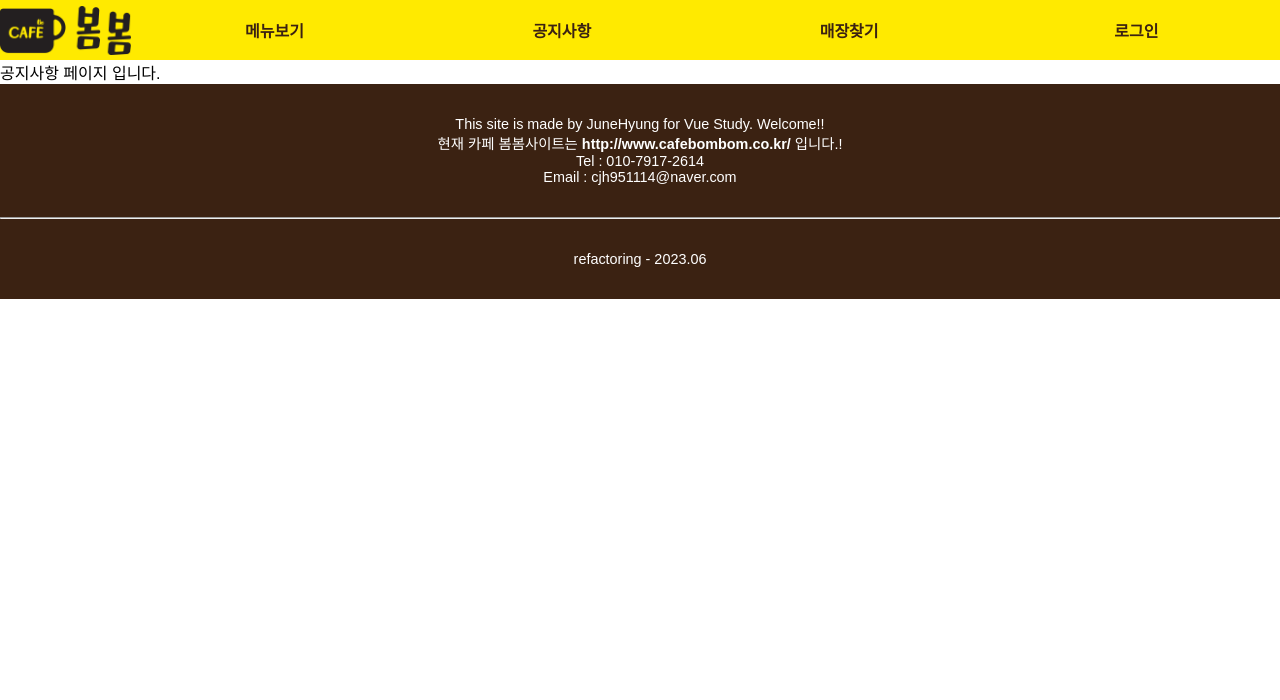
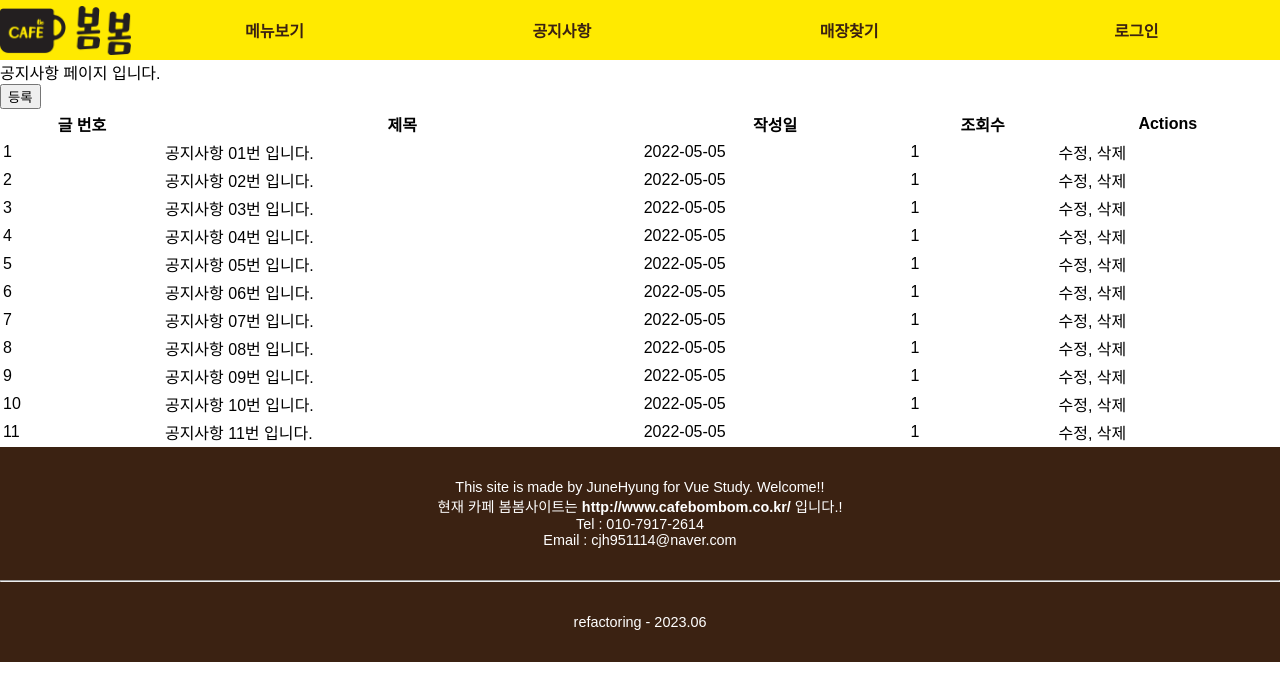
Before and after one commit to JuneHyung/bombom, a Vue app in the folder FrontEnd/: page /notice in a window 1280 px wide. Shown: the top 700 px of the page. Built offline with nearby package versions, Linux system fonts and the light colour scheme; a web font is replaced by a local one.

Commit message:
feat : 공지사항 data init

```diff
--- /dev/null
+++ b/FrontEnd/src/constant/noticeData.json
@@ -0,0 +1,79 @@
+[
+    {
+      "noticeNo": 1,
+      "noticeTitle": "공지사항 01번 입니다.",
+      "noticeContent": "공지사항 01번 내용 입니다.",
+      "noticeView": 1,
+      "noticeDate": "2022-05-05"
+    },
+    {
+      "noticeNo": 2,
+      "noticeTitle": "공지사항 02번 입니다.",
+      "noticeContent": "공지사항 02번 내용 입니다.",
+      "noticeView": 1,
+      "noticeDate": "2022-05-05"
+    },
+    {
+      "noticeNo": 3,
+      "noticeTitle": "공지사항 03번 입니다.",
+      "noticeContent": "공지사항 03번 내용 입니다.",
+      "noticeView": 1,
+      "noticeDate": "2022-05-05"
+    },
+    {
+      "noticeNo": 4,
+      "noticeTitle": "공지사항 04번 입니다.",
+      "noticeContent": "공지사항 04번 내용 입니다.",
+      "noticeView": 1,
+      "noticeDate": "2022-05-05"
+    },
+    {
+      "noticeNo": 5,
+      "noticeTitle": "공지사항 05번 입니다.",
+      "noticeContent": "공지사항 05번 내용 입니다.",
+      "noticeView": 1,
+      "noticeDate": "2022-05-05"
+    },
+    {
+      "noticeNo": 6,
+      "noticeTitle": "공지사항 06번 입니다.",
+      "noticeContent": "공지사항 06번 내용 입니다.",
+      "noticeView": 1,
+      "noticeDate": "2022-05-05"
+    },
+    {
+      "noticeNo": 7,
+      "noticeTitle": "공지사항 07번 입니다.",
+      "noticeContent": "공지사항 07번 내용 입니다.",
+      "noticeView": 1,
+      "noticeDate": "2022-05-05"
+    },
+    {
+      "noticeNo": 8,
+      "noticeTitle": "공지사항 08번 입니다.",
+      "noticeContent": "공지사항 08번 내용 입니다.",
+      "noticeView": 1,
+      "noticeDate": "2022-05-05"
+    },
+    {
+      "noticeNo": 9,
+      "noticeTitle": "공지사항 09번 입니다.",
+      "noticeContent": "공지사항 09번 내용 입니다.",
+      "noticeView": 1,
+      "noticeDate": "2022-05-05"
+    },
+    {
+      "noticeNo":10,
+      "noticeTitle": "공지사항 10번 입니다.",
+      "noticeContent": "공지사항 10번 내용 입니다.",
+      "noticeView": 1,
+      "noticeDate": "2022-05-05"
+    },
+    {
+      "noticeNo":11,
+      "noticeTitle": "공지사항 11번 입니다.",
+      "noticeContent": "공지사항 11번 내용 입니다.",
+      "noticeView": 1,
+      "noticeDate": "2022-05-05"
+    }
+]
--- a/FrontEnd/src/pages/notice/NoticePage.vue
+++ b/FrontEnd/src/pages/notice/NoticePage.vue
@@ -1,3 +1,31 @@
 <template>
-  <p>공지사항 페이지 입니다.</p>
+  <div>
+    <p>공지사항 페이지 입니다.</p>
+    <button>등록</button>
+  </div>
+  <table>
+    <thead>
+      <th>글 번호</th>
+      <th>제목</th>
+      <th>작성일</th>
+      <th>조회수</th>
+      <th>Actions</th>
+    </thead>
+    <tbody>
+      <template v-for="(item) in noticeList" :key="item">
+        <tr>
+          <td>{{ item.noticeNo }}</td>
+          <td>{{ item.noticeTitle }}</td>
+          <td>{{ item.noticeDate }}</td>
+          <td>{{ item.noticeView }}</td>
+          <td>수정, 삭제</td>
+        </tr>
+      </template>
+    </tbody>
+  </table>
 </template>
+
+<script setup>
+import noticeData from '@/constant/noticeData.json'
+const noticeList = noticeData;
+</script>
```
